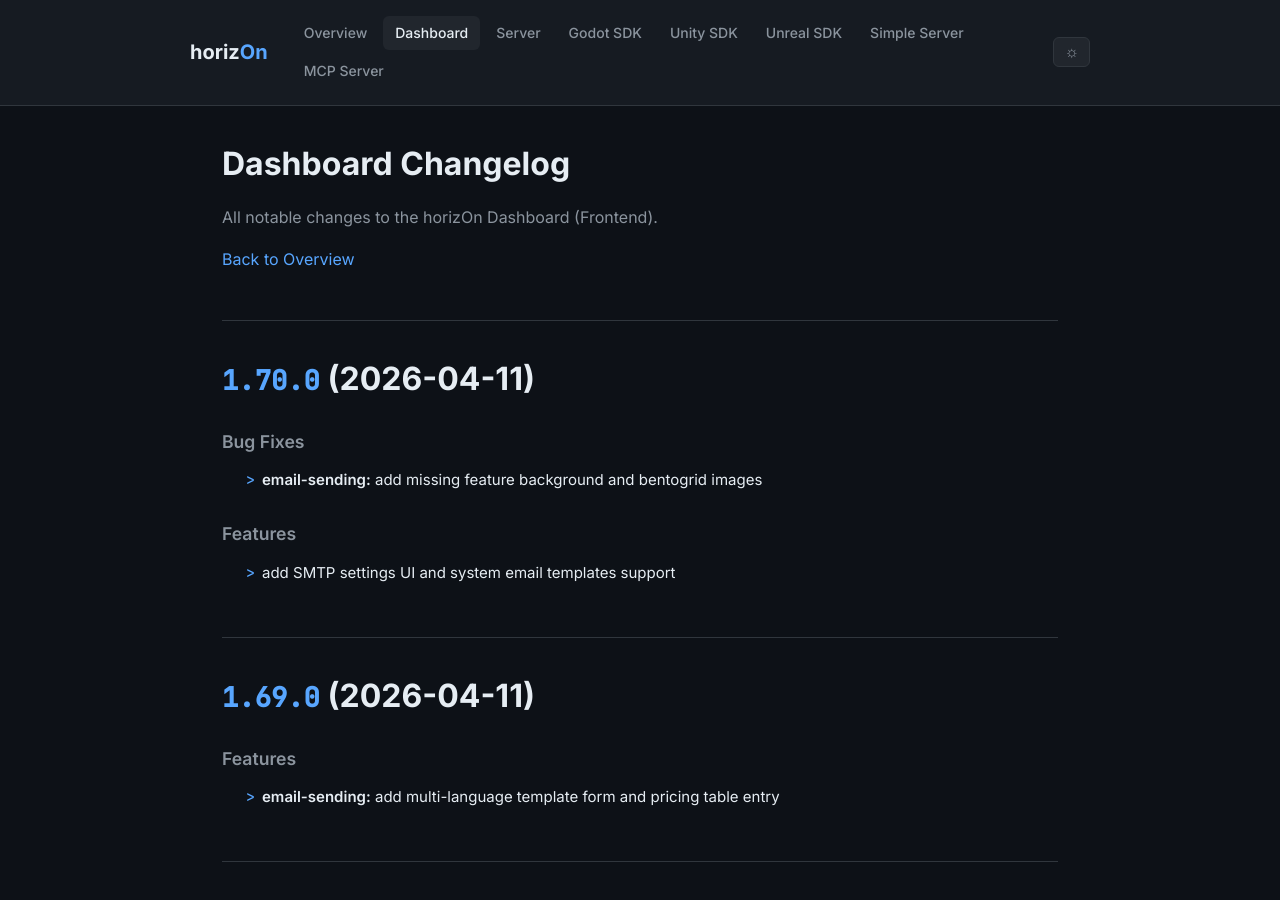
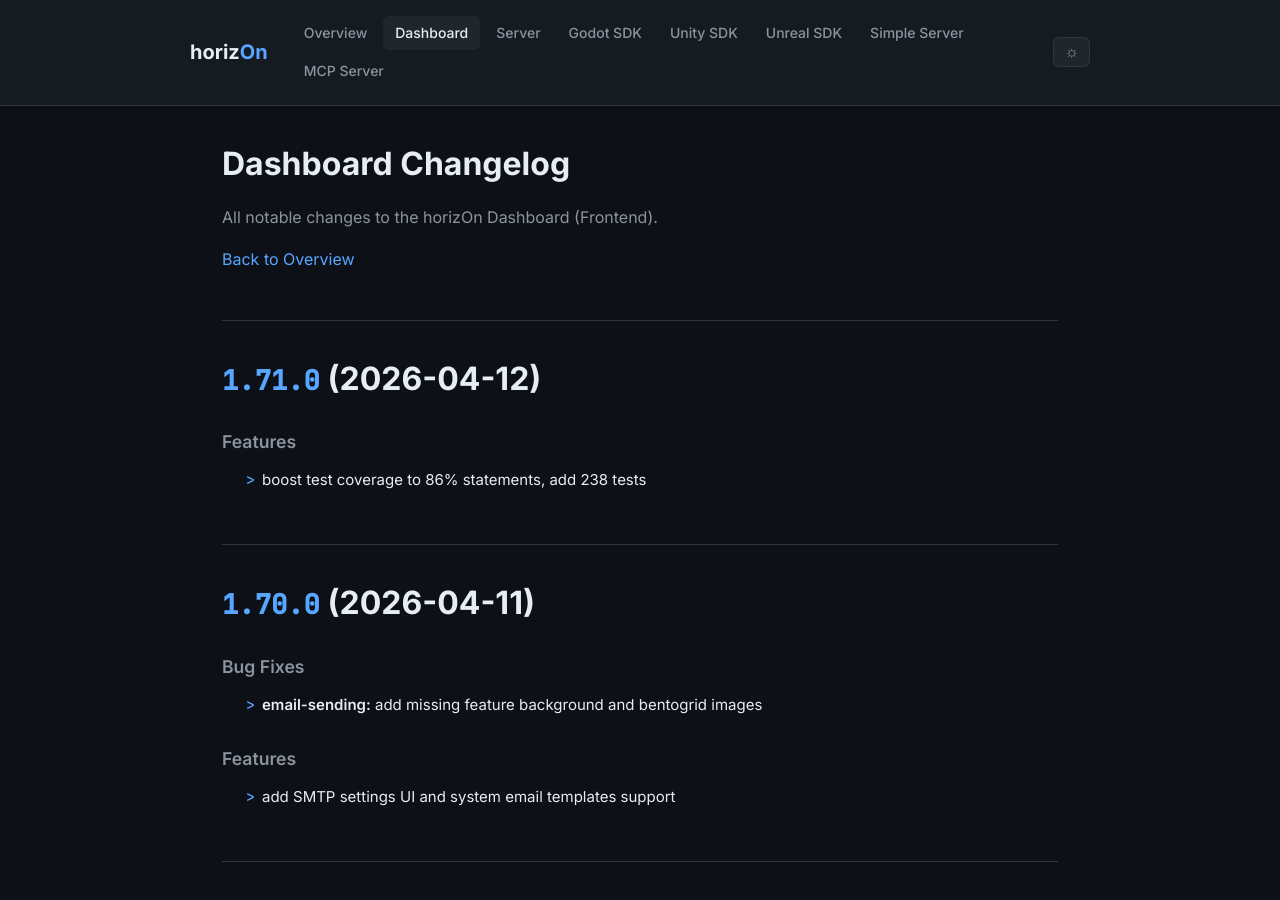
Before and after one commit to ProjectMakersDE/horizOn-Changelog, a Jekyll site: the page built from dashboard-changelog.md, in a window 1280 px wide and 900 px high. Built offline with Jekyll 4.4.1, drawn with Linux system fonts in a browser that asks for light colours.

Commit message:
chore: sync changelogs [skip ci]

```diff
--- a/dashboard-changelog.md
+++ b/dashboard-changelog.md
@@ -8,6 +8,13 @@ title: Dashboard Changelog
 All notable changes to the horizOn Dashboard (Frontend).
 
 [Back to Overview](.)
+
+# [1.71.0](https://github.com/ProjectMakersDE/horizOn-Dashboard/compare/v1.70.0...v1.71.0) (2026-04-12)
+
+
+### Features
+
+* boost test coverage to 86% statements, add 238 tests ([a419cbb](https://github.com/ProjectMakersDE/horizOn-Dashboard/commit/a419cbb07b889fcae771bce82f98bf65f844ab34))
 
 # [1.70.0](https://github.com/ProjectMakersDE/horizOn-Dashboard/compare/v1.69.0...v1.70.0) (2026-04-11)
 
```
Also changed, not shown: index.md (+1 -1 lines).
